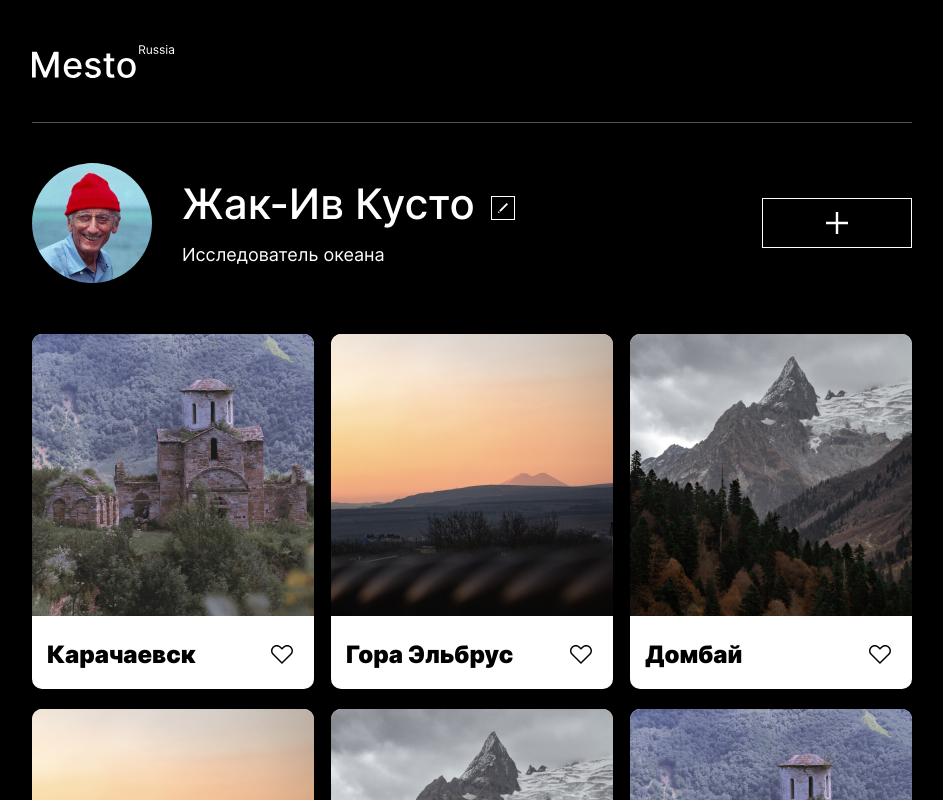
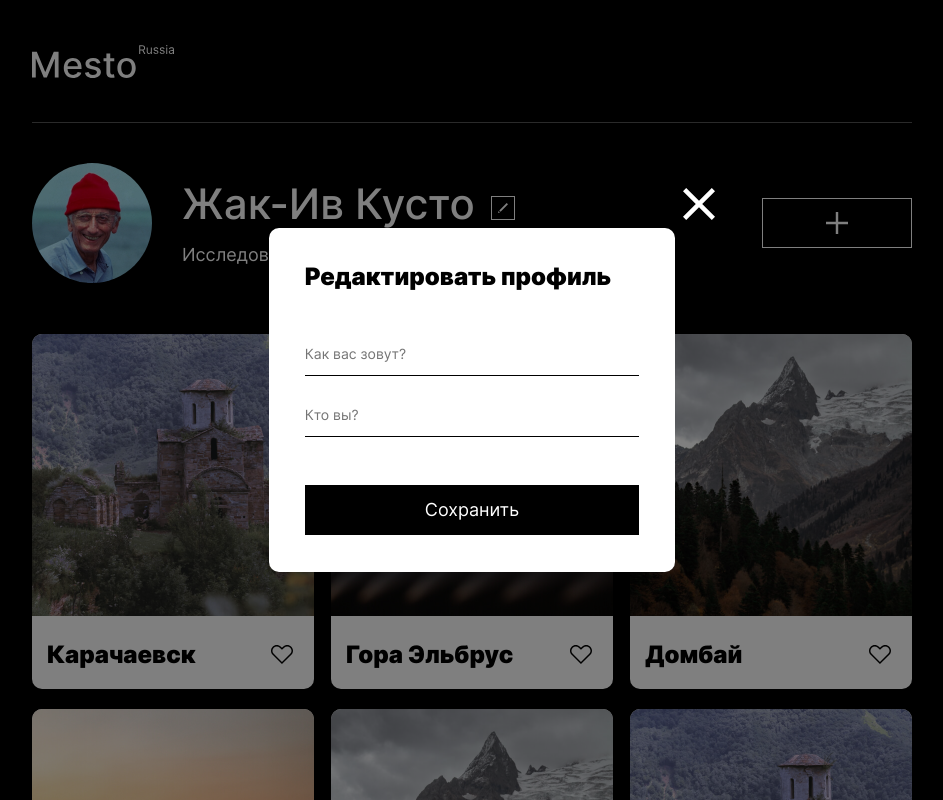
Before and after one commit to fibez/mesto, a plain HTML site: page index.html in a window 1280 px wide. Shown: the top 800 px of the page, without its empty margins (168-1111 px from the left). Drawn offline with Linux system fonts and the light colour scheme; files whose address does not match are found by name.

Commit message:
feat: add profile edit popup

```diff
--- /dev/null
+++ b/blocks/popup/__close-button/popup__close-button.css
@@ -0,0 +1,17 @@
+.popup__close-button {
+  position: absolute;
+  top: -40px;
+  right: -40px;
+  background-image: url("/images/close-button.svg");
+  background-color: rgba(0, 0, 0, 0);
+  background-repeat: no-repeat;
+  background-position: center;
+  width: 32px;
+  height: 32px;
+  border: none;
+}
+
+.popup__close-button:hover {
+  opacity: 0.8;
+  cursor: pointer;
+}
--- /dev/null
+++ b/blocks/popup/__container/popup__container.css
@@ -0,0 +1,8 @@
+.popup__container {
+  position: relative;
+  display: flex;
+  flex-direction: column;
+  align-self: center;
+  background-color: #fff;
+  border-radius: 10px;
+}
--- /dev/null
+++ b/blocks/popup/__description/popup__description.css
@@ -0,0 +1,10 @@
+.popup__description {
+  margin: 34px 64px 0 36px;
+  padding: 0;
+  color: #000;
+  font-size: 24px;
+  font-weight: 900;
+  line-height: 29px;
+  letter-spacing: 0em;
+  text-align: left;
+}
--- /dev/null
+++ b/blocks/popup/__form/popup__form.css
@@ -0,0 +1,6 @@
+.popup__form {
+  display: flex;
+  flex-direction: column;
+  margin: 54px 36px 37px;
+  padding: 0;
+}
--- /dev/null
+++ b/blocks/popup/__input/popup__input.css
@@ -0,0 +1,20 @@
+.popup__input {
+  margin: 0;
+  padding: 0 0 13px 0;
+  border: none;
+  border-bottom: 1px solid #000;
+  outline: none;
+  font-size: 14px;
+  font-weight: 400;
+  line-height: 17px;
+  letter-spacing: 0em;
+  text-align: left;
+}
+
+.popup__input:first-of-type {
+  margin-bottom: 30px;
+}
+
+.popup__input:last-of-type {
+  margin-bottom: 48px;
+}
--- /dev/null
+++ b/blocks/popup/__save-button/popup__save-button.css
@@ -0,0 +1,17 @@
+.popup__save-button {
+  margin: 0;
+  padding: 0;
+  color: #fff;
+  background-color: #000;
+  height: 50px;
+  font-size: 18px;
+  font-weight: 400;
+  line-height: 22px;
+  letter-spacing: 0em;
+  text-align: center;
+  border: none;
+}
+.popup__save-button:hover {
+  opacity: 0.8;
+  cursor: pointer;
+}
--- /dev/null
+++ b/blocks/popup/popup.css
@@ -0,0 +1,11 @@
+.popup {
+  visibility: visible;
+  position: fixed;
+  top: 0;
+  left: 0;
+  bottom: 0;
+  right: 0;
+  background-color: rgba(0, 0, 0, 0.5);
+  display: flex;
+  justify-content: center;
+}
--- a/index.html
+++ b/index.html
@@ -3,19 +3,19 @@
   <head>
     <meta charset="UTF-8" />
     <meta name="viewport" content="width=device-width, initial-scale=1.0" />
-    <link rel="stylesheet" href="./pages/index.css" />
+    <link rel="stylesheet" href="/pages/index.css" />
     <title>Mesto</title>
   </head>
   <body class="page">
     <header class="header page__header">
-      <img class="header__logo" src="./images/logo.svg" alt="Логотип портала" />
+      <img class="header__logo" src="/images/logo.svg" alt="Логотип портала" />
     </header>
     <main class="content">
       <section class="profile content__profile">
         <div class="profile__info-container">
           <img
             class="profile__avatar"
-            src="./images/profile-avatar.png"
+            src="/images/profile-avatar.png"
             alt="Аватар профиля"
           />
           <p class="profile__description">Исследователь океана</p>
@@ -74,5 +74,16 @@
     <footer class="footer page__footer">
       <p class="footer__copyright">&copy;&nbsp;2020 Mesto Russia</p>
     </footer>
+    <div class="popup">
+      <div class="popup__container">
+        <button class="popup__close-button"></button>
+        <p class="popup__description">Редактировать профиль</p>
+        <form class="popup__form">
+          <input class="popup__input" placeholder="Как вас зовут?" />
+          <input class="popup__input" placeholder="Кто вы?" />
+          <button class="popup__save-button">Сохранить</button>
+        </form>
+      </div>
+    </div>
   </body>
 </html>
--- a/pages/index.css
+++ b/pages/index.css
@@ -30,3 +30,11 @@
 @import url(../blocks/page/__footer/page__footer.css);
 @import url(../blocks/footer/footer.css);
 @import url(../blocks/footer/__copyright/footer__copyright.css);
+
+@import url(../blocks/popup/popup.css);
+@import url(../blocks/popup/__container/popup__container.css);
+@import url(../blocks/popup/__description/popup__description.css);
+@import url(../blocks/popup/__form/popup__form.css);
+@import url(../blocks/popup/__input/popup__input.css);
+@import url(../blocks/popup/__save-button/popup__save-button.css);
+@import url(../blocks/popup/__close-button/popup__close-button.css);
```
Also changed, not shown: images/close-button.svg (added).
